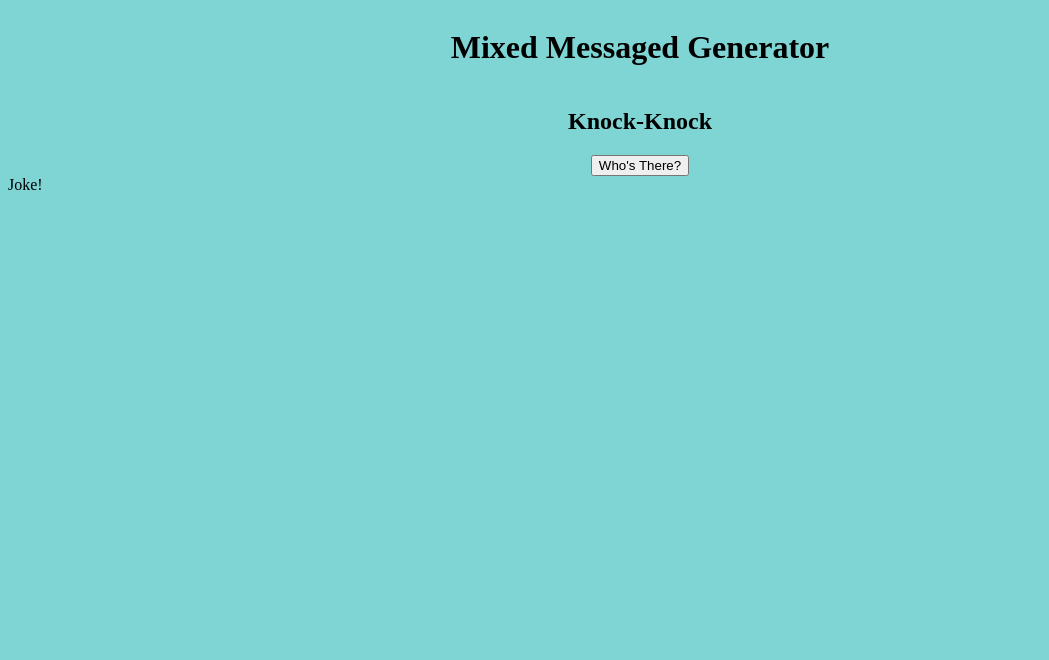
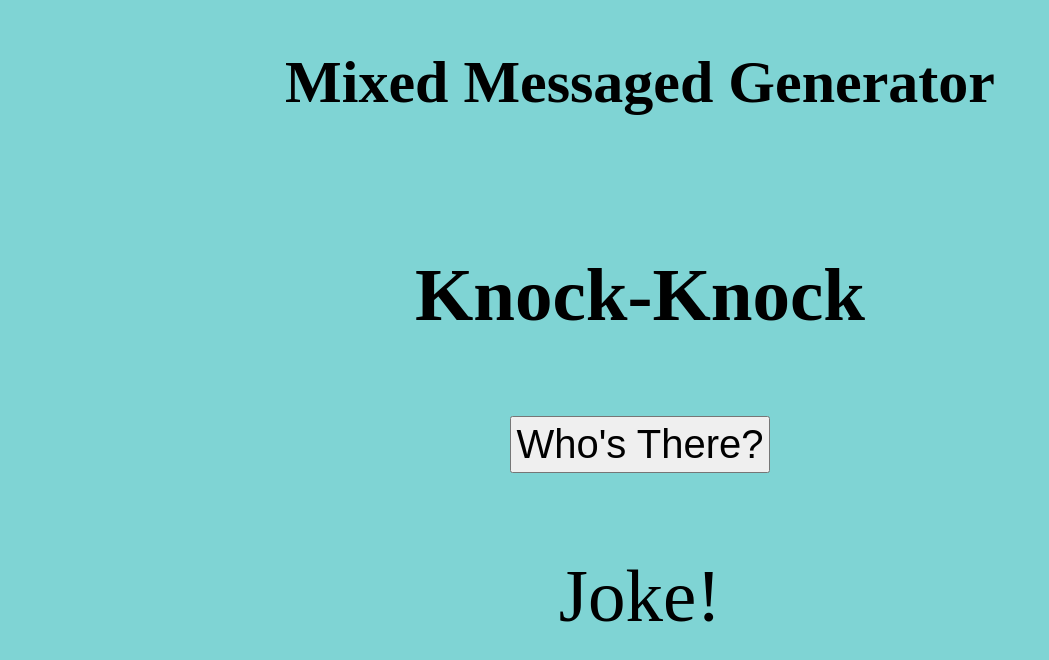
Before and after one commit to MichaelAChilders/mixedMessages, a plain HTML site: page index.html in a window 1280 px wide. Shown: the whole page, without its empty margins (0-1049 px from the left). Drawn offline with Linux system fonts and the light colour scheme.

Commit message:
Added more styling to the spaces between text

```diff
--- a/styles.css
+++ b/styles.css
@@ -6,11 +6,30 @@ body {
   display: flex;
   justify-content: center;
   align-items: center;
+  font-size: 30px;
 }
 
 .knock-knock {
   display: flex;
+  justify-content: space-between;
+  align-items: center;
+  flex-direction: column;
+  padding: 2rem;
+  font-size: 50px;
+}
+
+button {
+  cursor: pointer;
+  padding: 0.25rem;
+  margin: 1rem;
+  font-size: 40px;
+}
+
+.punch-line {
+  display: flex;
   justify-content: center;
   align-items: center;
-  flex-direction: column;
+  padding: 1rem;
+  margin: 1rem;
+  font-size: 75px;
 }
```
